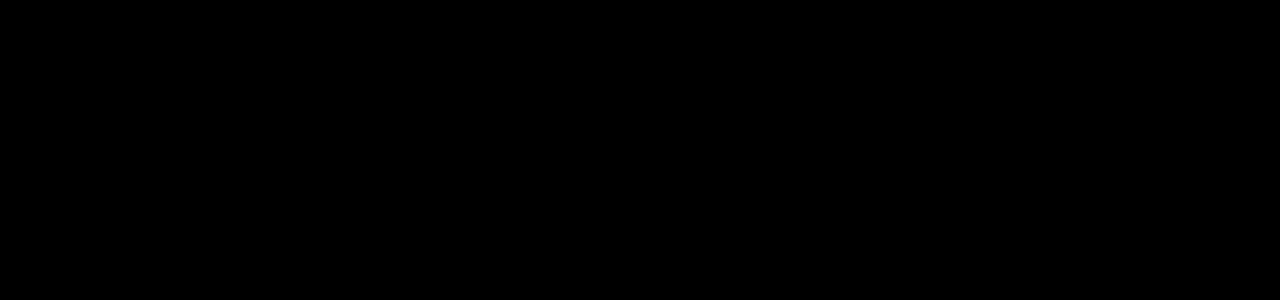
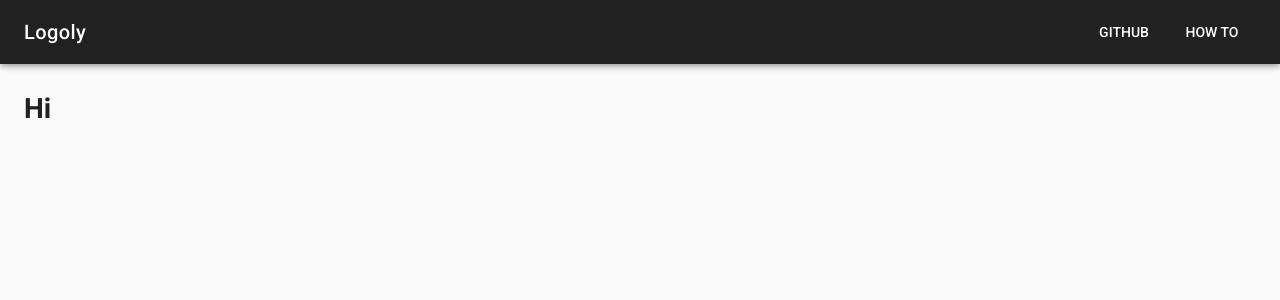
Before and after one commit to bestony/logoly, a Vue app: page / in a window 1280 px wide. Shown: the top 300 px of the page. Built offline with nearby package versions, Linux system fonts and the light colour scheme.

Commit message:
:lipstick: add vuetify into project

```diff
--- a/package.json
+++ b/package.json
@@ -13,6 +13,7 @@
     "vue": "^2.6.6",
     "vue-analytics": "^5.16.4",
     "vue-router": "^3.0.1",
+    "vuetify": "^1.5.14",
     "vuex": "^3.0.1"
   },
   "devDependencies": {
--- a/public/index.html
+++ b/public/index.html
@@ -6,6 +6,8 @@
     <meta name="viewport" content="width=device-width,initial-scale=1.0">
     <link rel="icon" href="<%= BASE_URL %>favicon.ico">
     <title>Logoly.Pro —— A creative Logo Generator</title>
+    <link href='https://fonts.googleapis.com/css?family=Roboto:100,300,400,500,700,900|Material+Icons' rel="stylesheet">
+
   </head>
   <body>
     <noscript>
--- a/src/App.vue
+++ b/src/App.vue
@@ -1,18 +1,27 @@
 <template>
-  <div id="app">
-
-    <router-view class="container"/>
-
-  </div>
+  <v-app>
+    <v-toolbar app fixed dark>
+      <v-toolbar-title>Logoly</v-toolbar-title>
+      <v-spacer></v-spacer>
+      <v-toolbar-items class="hidden-sm-and-down">
+        <v-btn flat>Github</v-btn>
+        <v-btn flat>How To</v-btn>
+      </v-toolbar-items>
+    </v-toolbar>
+    <v-content>
+      <v-container fluid>
+        <v-fade-transition mode="out-in">
+          <router-view></router-view>
+        </v-fade-transition>
+      </v-container>
+    </v-content>
+  </v-app>
 </template>
 
 <script>
-
 export default {
-  components: {
-
-  }
-};
+  components: {},
+}
 </script>
 
 <style>
@@ -21,9 +30,5 @@ body,
 #app {
   height: 100%;
   margin: 0;
-  background-color: #000;
-  color: #f90;
-  font-family: Arial,Helvetica,sans-serif;
 }
-
 </style>
--- a/src/main.js
+++ b/src/main.js
@@ -2,6 +2,9 @@ import Vue from 'vue'
 import App from './App.vue'
 import router from './router'
 import VueAnalytics from 'vue-analytics'
+import Vuetify from 'vuetify'
+import 'vuetify/dist/vuetify.min.css'
+
 
 import './assets/iconfont/iconfont.css'
 import store from './store'
@@ -16,6 +19,9 @@ Vue.use(VueAnalytics, {
   },
 })
 
+Vue.use(Vuetify)
+
+
 new Vue({
   router,
   store,
--- a/src/views/Home.vue
+++ b/src/views/Home.vue
@@ -1,3 +1,5 @@
 <template>
-
+    <div id="home">
+        <h1>Hi</h1>
+    </div>
 </template>
```
Also changed, not shown: 1 other file (tests, documents, lock files or other folders).
